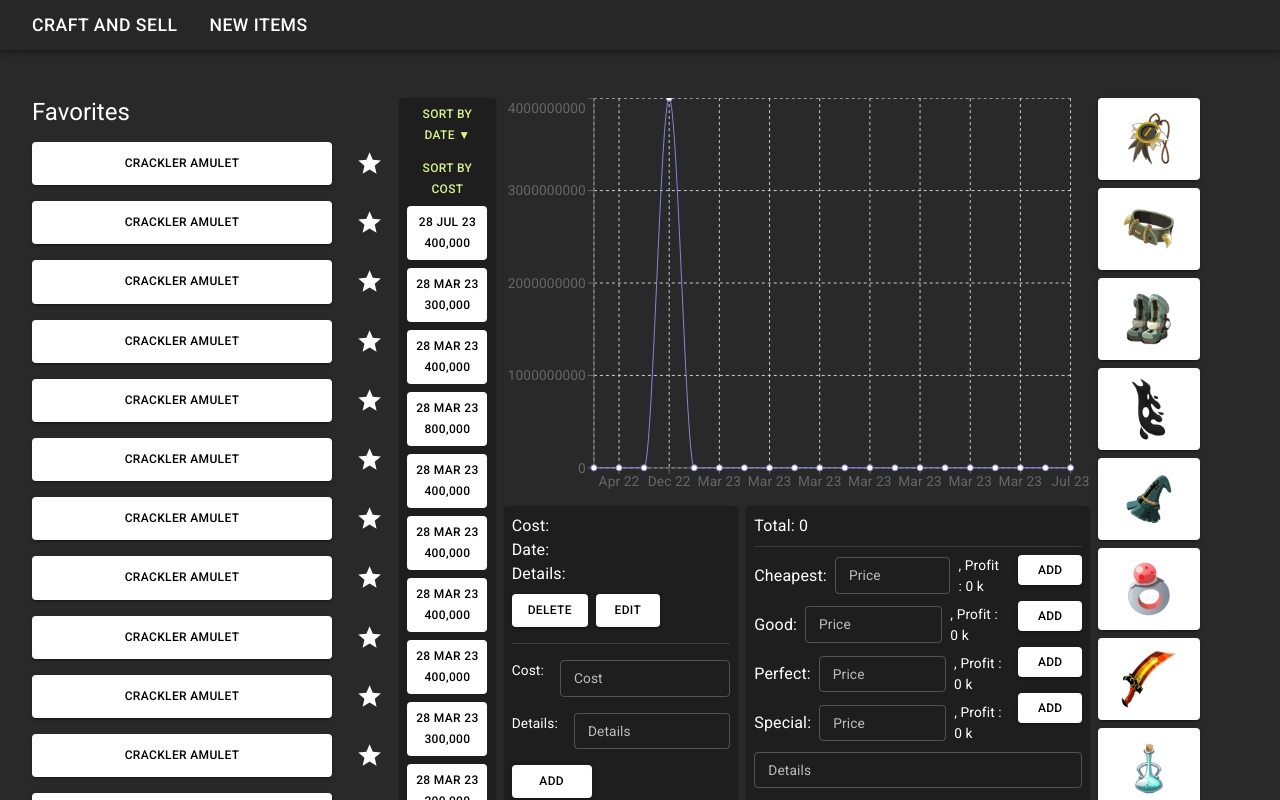
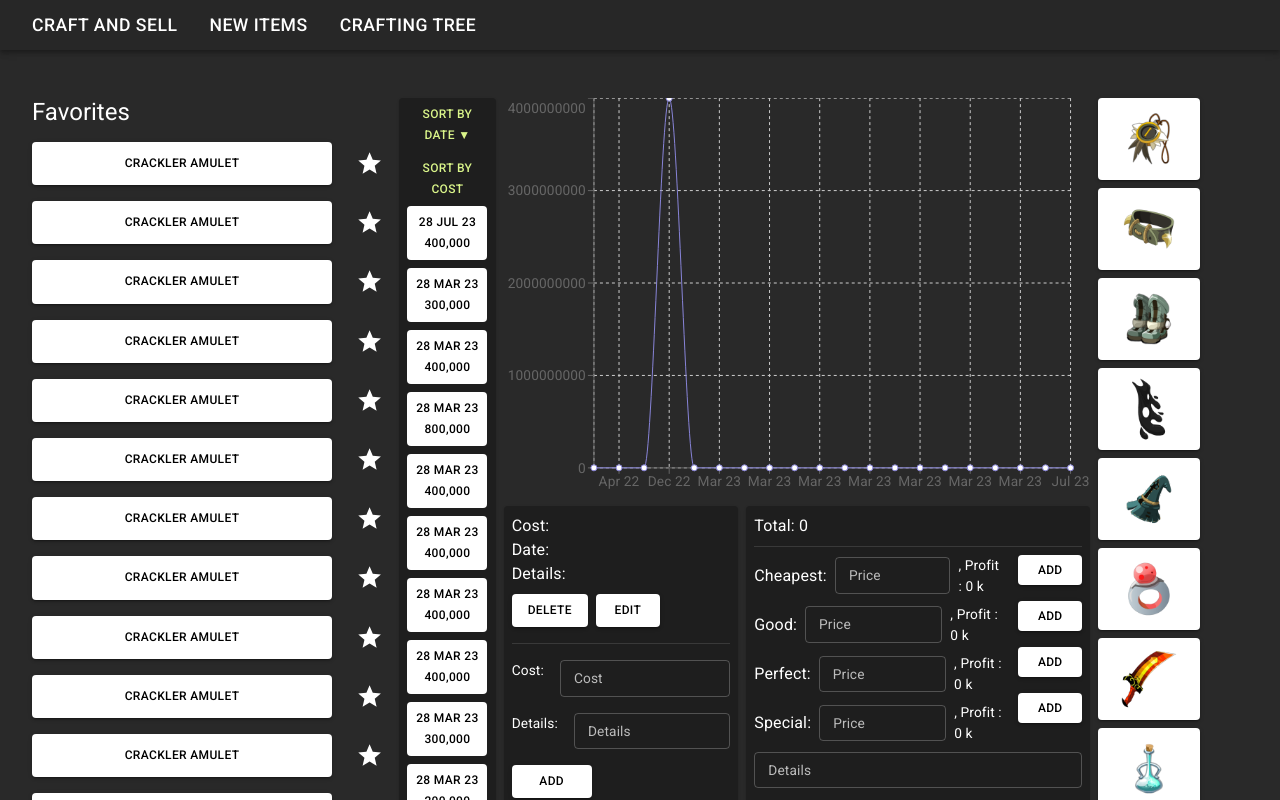
Before and after one commit to Ted2121/MarketShuffle, a React (Vite) app in the folder marketshuffle/: page / in a window 1280 px wide. Shown: the top 800 px of the page. Built offline with nearby package versions, Linux system fonts and the light colour scheme; a web font is replaced by a local one.

Commit message:
nav object

```diff
--- a/marketshuffle/src/data/components-text/navData.js
+++ b/marketshuffle/src/data/components-text/navData.js
@@ -9,6 +9,11 @@ const navData = [
     text: 'New Items',
     route: '/new',
   },
+  {
+    id: '3',
+    text: 'Crafting Tree',
+    route: '/craft',
+  },
 ]
 
 export default navData;
```
